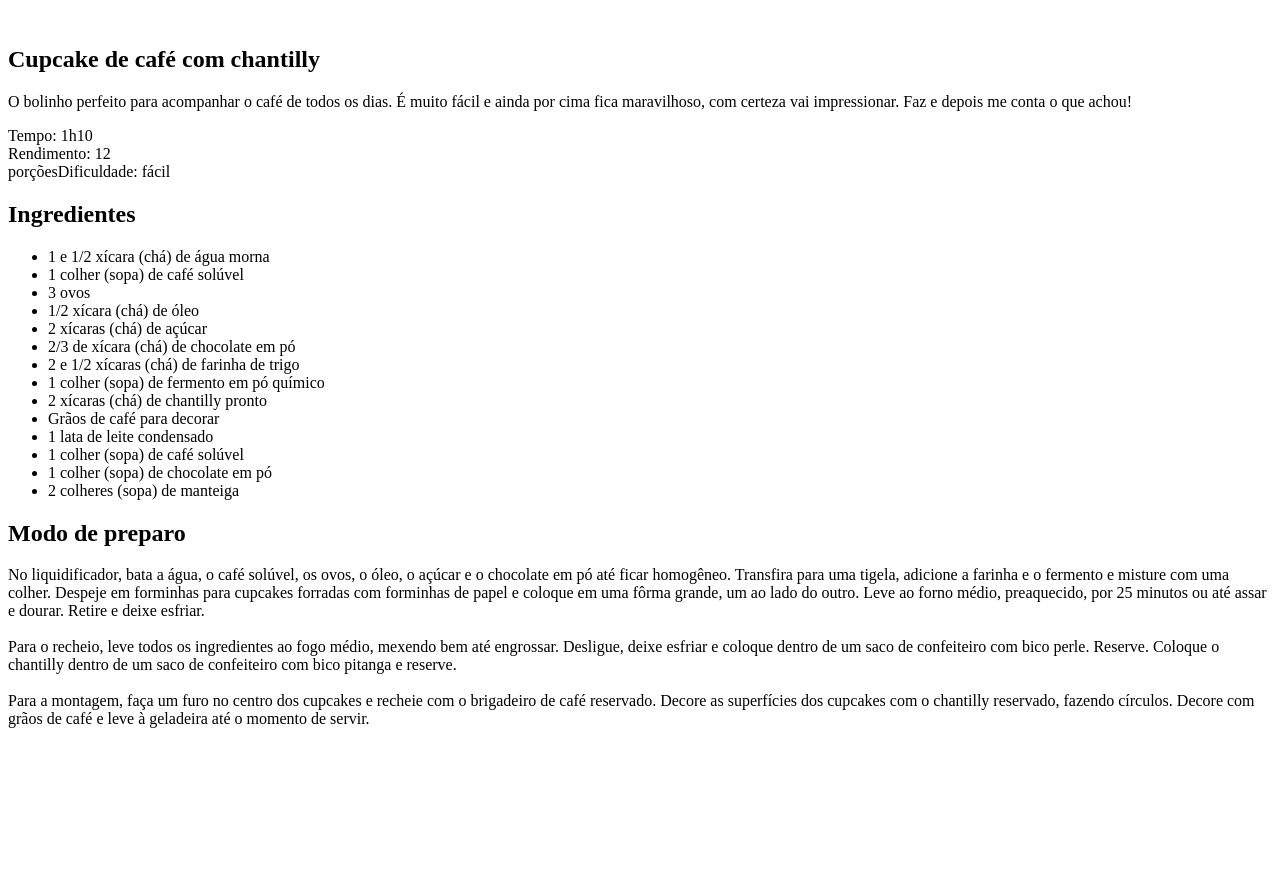
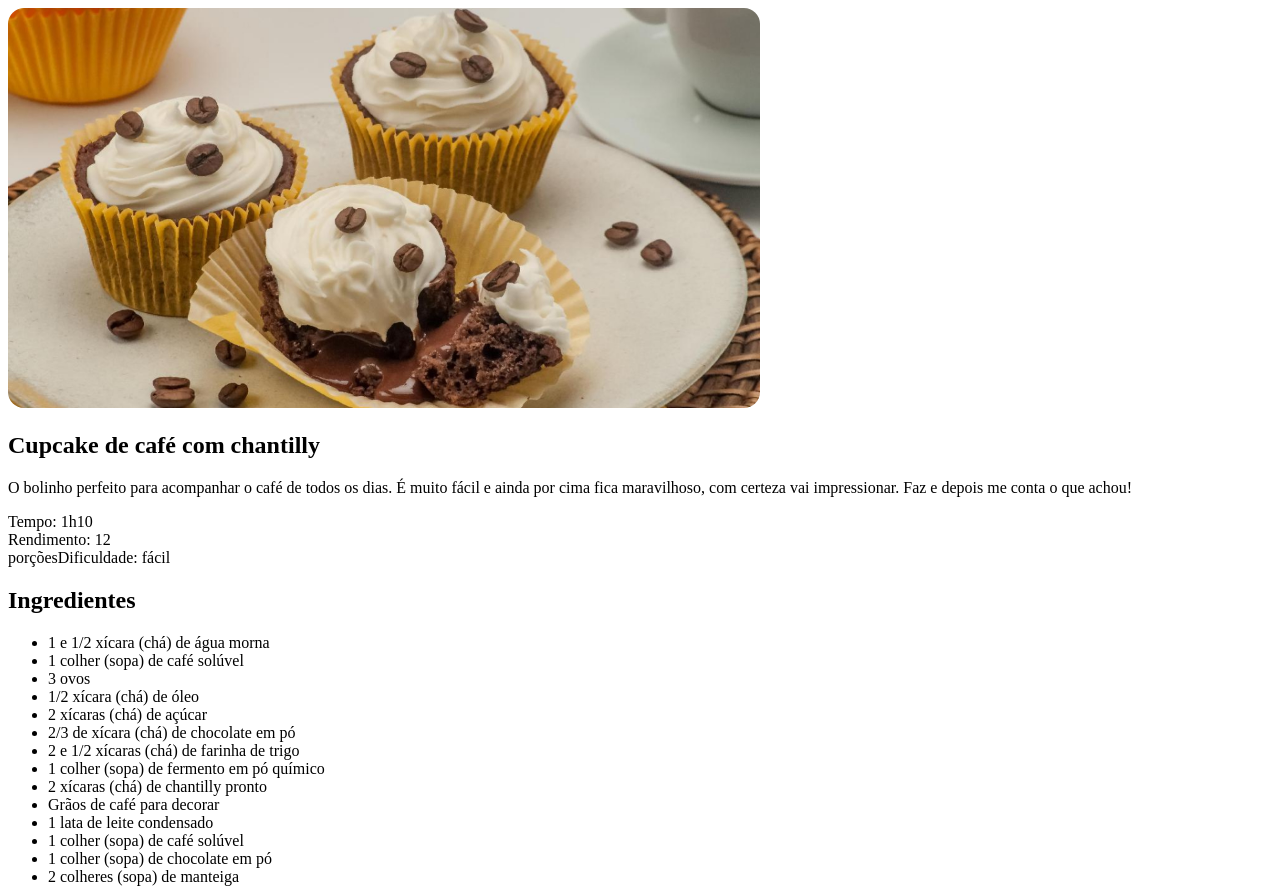
Before and after one commit to omarcelobenites/projeto-receita, a plain HTML site: page index.html in a window 1280 px wide. Shown: the top 889 px of the page. Before the commit the page ends 800 px from the top, so only its background shows below. Drawn offline with Linux system fonts and the light colour scheme.

Commit message:
adicionando imagens e style.css

```diff
--- a/index.html
+++ b/index.html
@@ -4,10 +4,11 @@
   <meta charset="UTF-8">
   <meta name="viewport" content="width=device-width, initial-scale=1.0">
   <title>Página de receita</title>
+  <link rel="stylesheet" href="style.css">
 </head>
 <body>
   <div id="page">
-    <img src="" alt="">
+    <img src="/assets/main-image.jpg" alt="imagem de um cupcakes com grãos de café e um chantilly">
     <main>
       <section id="about">
         <h1>Cupcake de café com chantilly</h1>
--- /dev/null
+++ b/style.css
@@ -0,0 +1,5 @@
+img{
+  border-radius: 16px;
+  width: 752px;
+  height: 400px;
+}
```
Also changed, not shown: assets/main-image.jpg (added), 1 other file.
